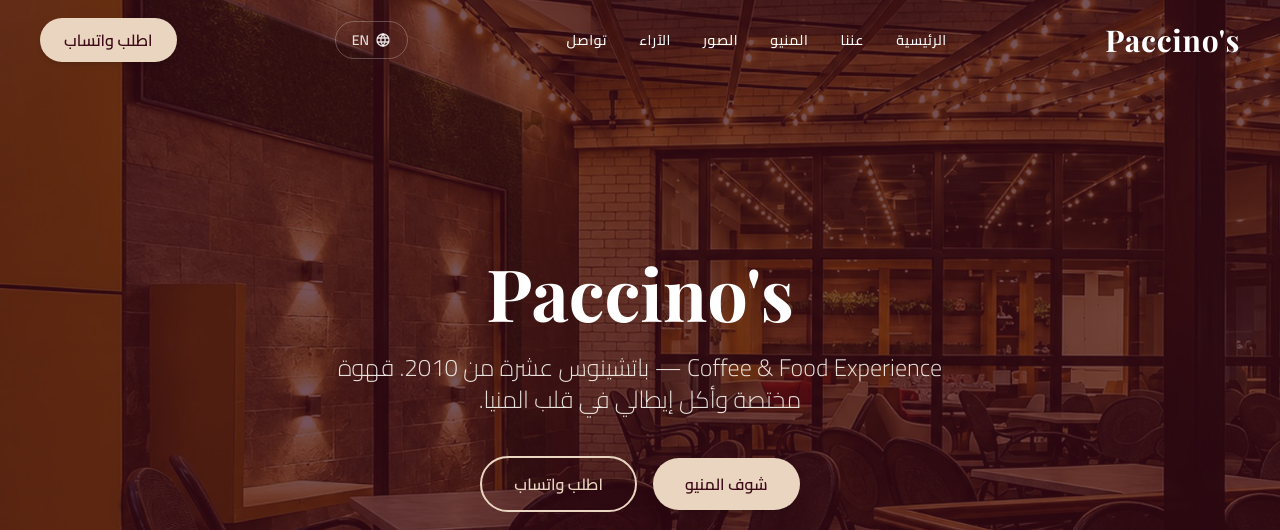
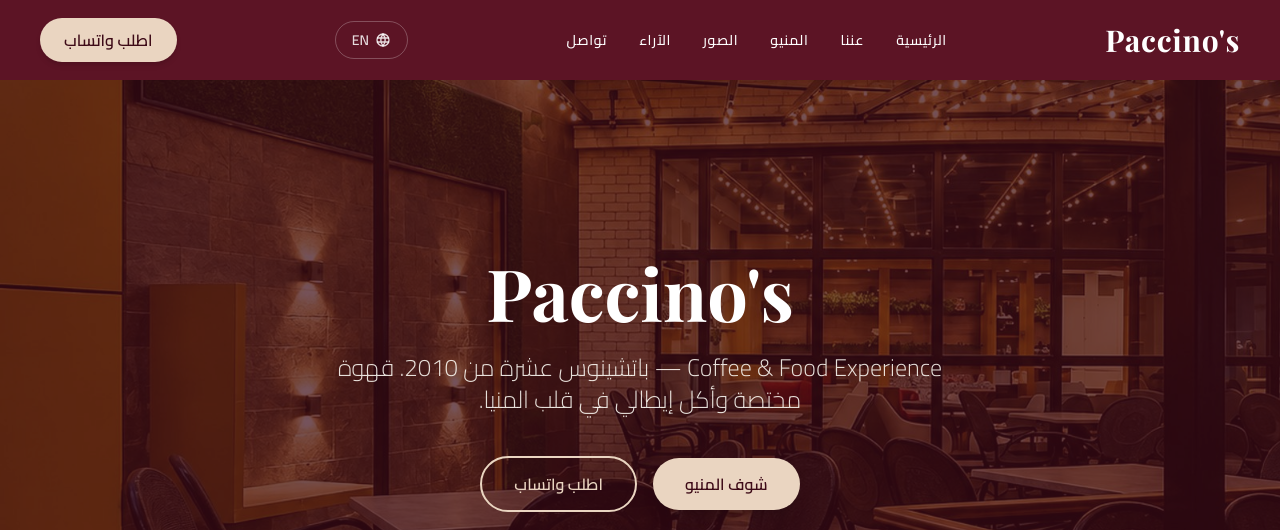
Before and after one commit to hassanmamdouh461/website564, a plain HTML site: page ar.html in a window 1280 px wide. Shown: the top 530 px of the page. Drawn offline with nearby package versions, Linux system fonts and the light colour scheme; a web font is replaced by a local one.

Commit message:
Fix sticky navbar bug: mid-scroll classes (bg-espresso/50, shadow-md, backdrop-blur-sm) were never removed when returning to top — now all states reset before applying

```diff
--- a/ar.html
+++ b/ar.html
@@ -701,27 +701,16 @@
     // 3) تحويل الـ Navbar من شفاف لـ burgundy أثناء التمرير
     // --------------------------------------------------------
     const navbar = document.getElementById('navbar');
-    const heroSection = document.getElementById('home');
 
-    // دالة تغيير حالة الـ navbar بناءً على موقع التمرير
+    // مهم: امسح كل حالات النافبار الأول، وبعدين طبّق الحالة الصح
+    // ده بيمنع النافبار من "التحبس" في حالة نص-شفافة بعد تغيير اللغة أو الرجوع لفوق
+    const STATES = ['bg-transparent','backdrop-blur-0','bg-espresso','shadow-2xl','backdrop-blur-md','bg-espresso/50','shadow-md','backdrop-blur-sm'];
     function updateNavbarState() {
-      const scrollY = window.scrollY;
-      const navHeight = 80; // 5rem = 80px;
-
-      // لو المستخدم فوق /= بارتفاع الـ navbar: النافبار شفاف
-      if (scrollY === 0) {
-        // حالة شفافة بالكامل في أعلى الصفحة
-        navbar.classList.remove('bg-espresso', 'shadow-2xl', 'backdrop-blur-md');
-        navbar.classList.add('bg-transparent', 'backdrop-blur-0');
-      } else if (scrollY > 40) {
-        // بعد أكثر من 40 بكسل من التمرير -> full burgundy مع ظل
-        navbar.classList.remove('bg-transparent', 'backdrop-blur-0');
-        navbar.classList.add('bg-espresso', 'shadow-2xl', 'backdrop-blur-md');
-      } else {
-        // في المنتصف (less== 40px) -> تطبيق تدريجي
-        navbar.classList.remove('bg-transparent', 'backdrop-blur-0');
-        navbar.classList.add('bg-espresso/50', 'shadow-md', 'backdrop-blur-sm');
-      }
+      navbar.classList.remove(...STATES);
+      const y = window.scrollY;
+      if (y > 40)      navbar.classList.add('bg-espresso','shadow-2xl','backdrop-blur-md');
+      else if (y > 0)  navbar.classList.add('bg-espresso/50','shadow-md','backdrop-blur-sm');
+      // y === 0 -> شفاف تماماً (مفيش أي كلاسات خلفية)
     }
 
     // تنفيذ عند أول تحميل + عند التمرير
```
